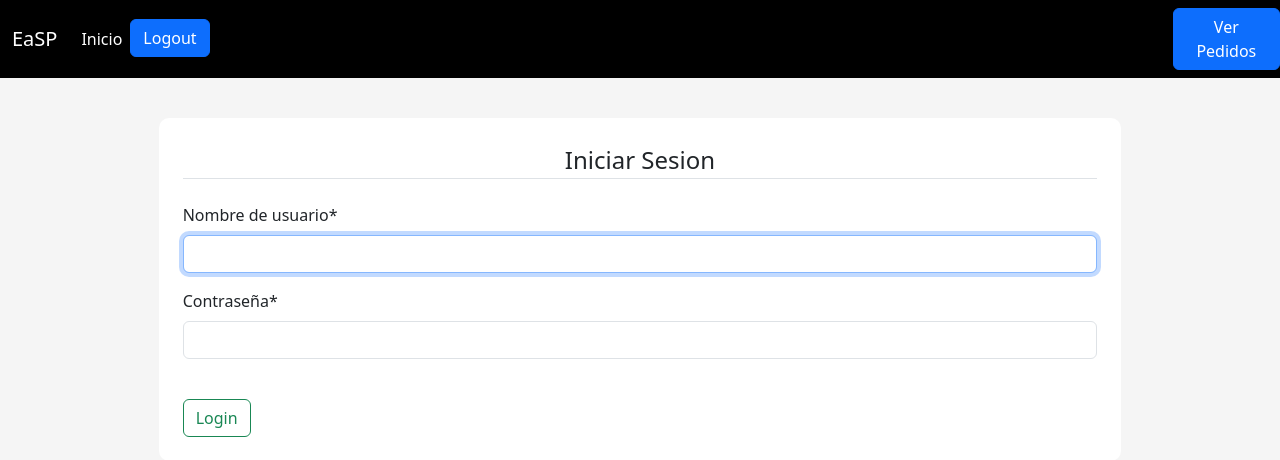
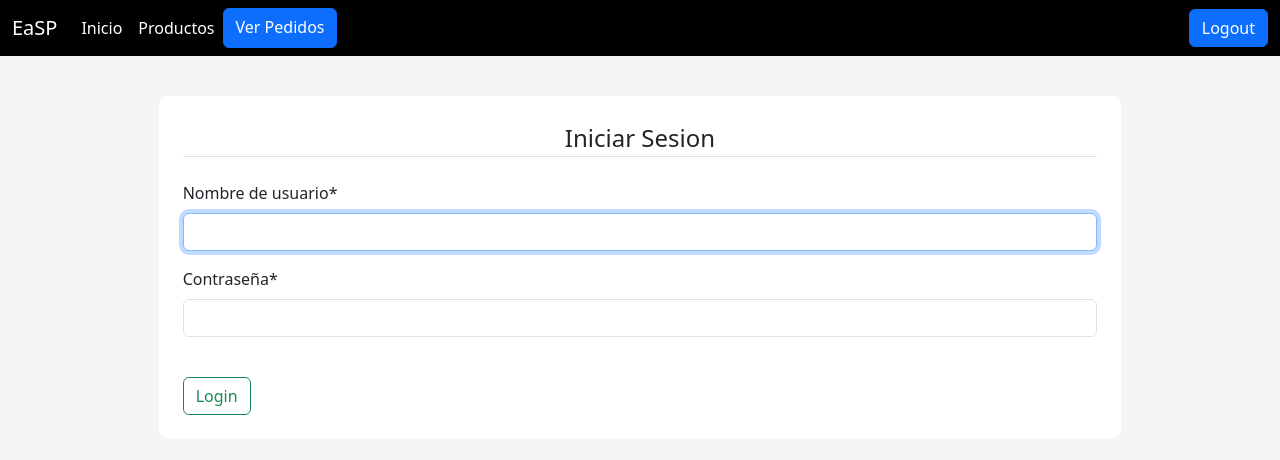
Before and after one commit to jojimenez4/EasyShopping, a Django app: page / in a window 1280 px wide. Shown: the top 460 px of the page. Run offline with Django 5.2, Linux system fonts and the light colour scheme; a user stored in the database is signed in; data comes from the database, SQL or seed files in the repository; some libraries are stand-ins or nearby versions.

Commit message:
Reestructurar barra de navegación para mejorar links y estructura

```diff
--- a/EasyShopping/templates/base.html
+++ b/EasyShopping/templates/base.html
@@ -21,17 +21,18 @@
           </button>
           <div class="collapse navbar-collapse" id="navbarNavAltMarkup">
             <div class="navbar-nav">
-              <a class="nav-link active" aria-current="page" href="#">Inicio</a>
+              <a class="nav-link active" href="#">Inicio</a>
               {% if request.user.is_authenticated %}
+              <a class="nav-link active" href="{% url 'inventario' %}">Productos</a>
+              <a href="{% url 'pedidos' %}" class="btn btn-primary">Ver Pedidos</a>
+            </div>
+          </div>
               <form action="{% url 'logout' %}" method="post">
                 {% csrf_token %}
                 <button class="btn btn-primary" type="submit">Logout</button>
               </form>
               {% endif %}
-            </div>
-          </div>
         </div>
-        <a href="{% url 'pedidos' %}" class="btn btn-primary">Ver Pedidos</a>
 
 
       </nav>
```
